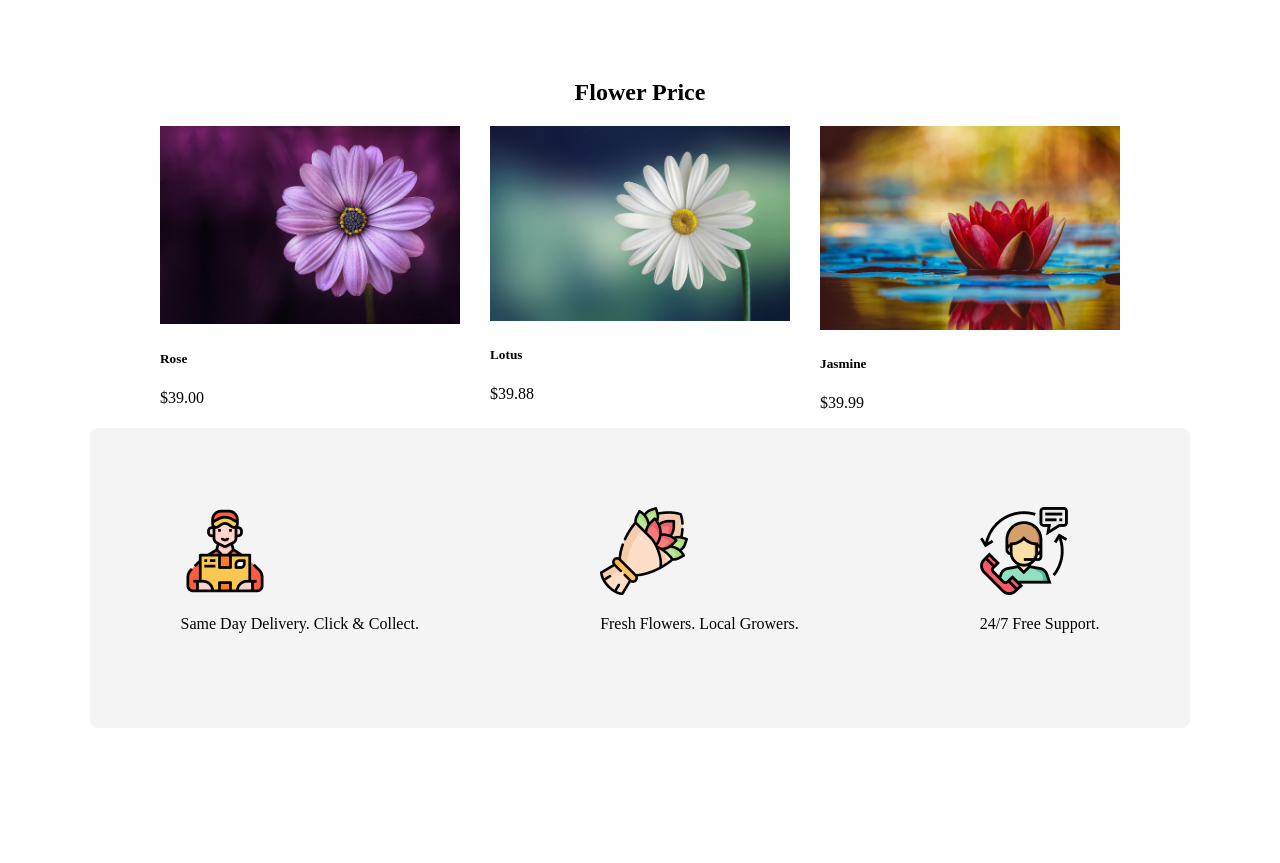
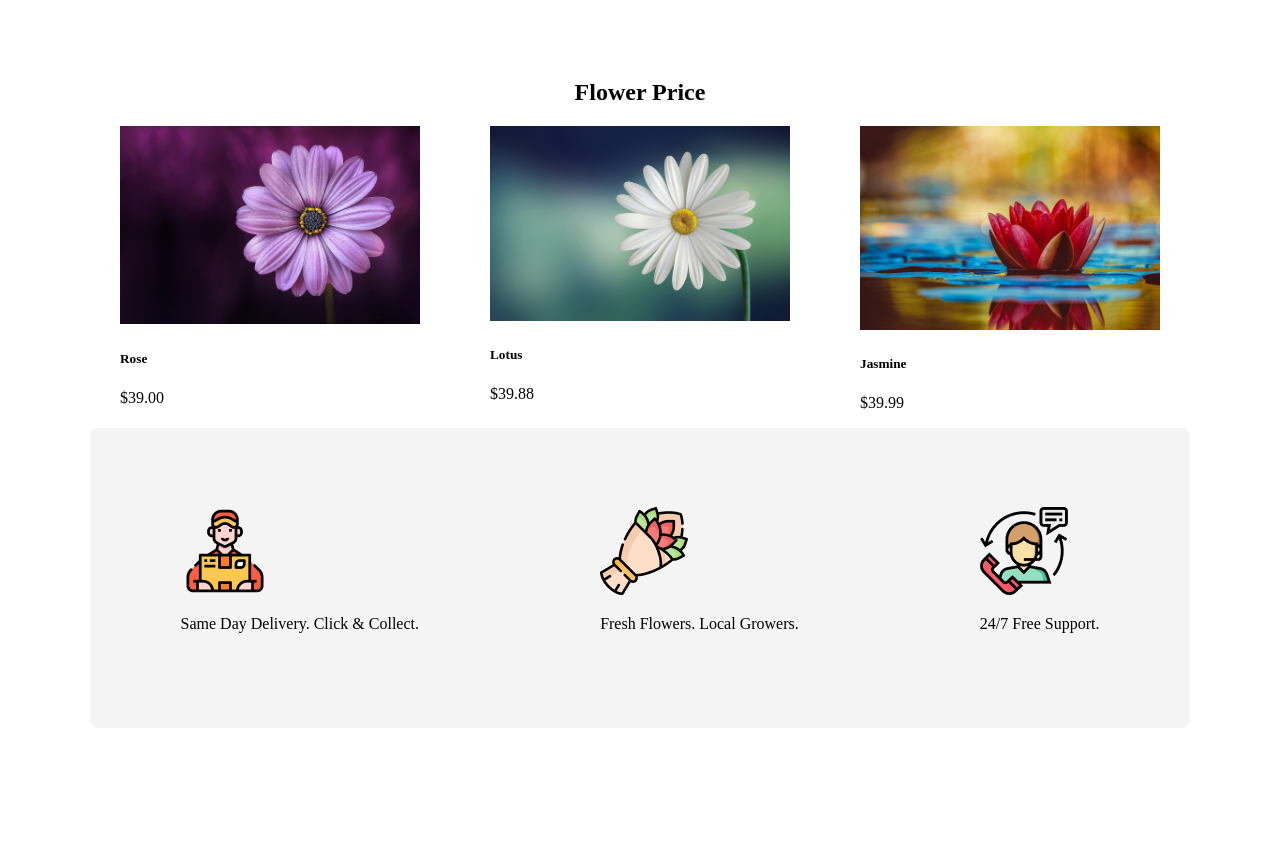
Before and after one commit to mdemon111/new-flower-shop, a plain HTML site: page index.html in a window 1280 px wide. Shown: the part 1080-1943 px from the top of the page. Drawn offline with Linux system fonts and the light colour scheme.

Commit message:
added section

```diff
--- a/style.css
+++ b/style.css
@@ -57,7 +57,7 @@
 .price-container{
     display: flex;
     justify-content: center;
-    gap: 30px;
+    gap: 70px;
 }
 
 .price-image img{
```
